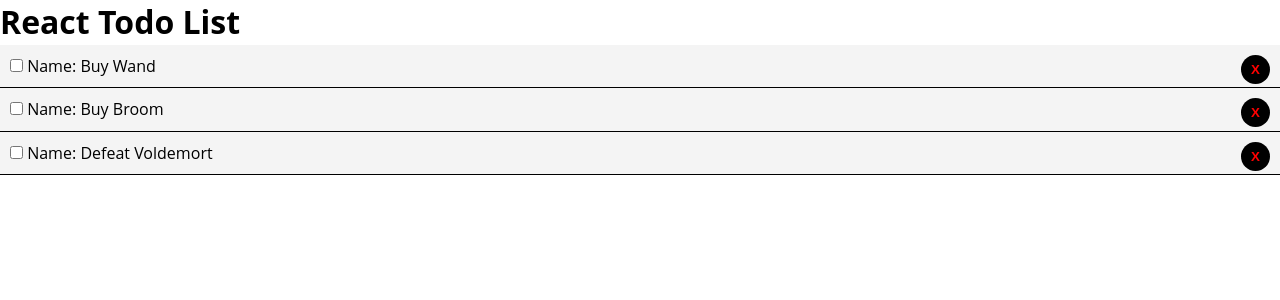
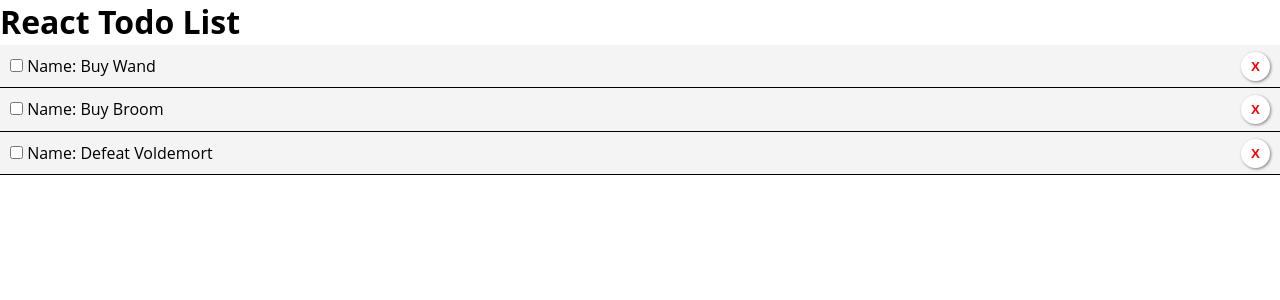
Before and after one commit to JS-goose/react-todo-list, a React (Create React App) app: page / in a window 1280 px wide. Shown: the top 300 px of the page. Built offline with nearby package versions, Linux system fonts and the light colour scheme.

Commit message:
adjusted delete button styling

```diff
--- a/src/components/TodoItem.js
+++ b/src/components/TodoItem.js
@@ -33,13 +33,15 @@ TodoItem.propTypes = {
 };
 
 const delBtn = {
-  backgroundColor: 'black',
+  backgroundColor: 'white',
   color: 'red',
   fontWeight: 900,
   padding: '7px 10px',
   border: 'none',
   borderRadius: '50%',
-  float: 'right'
+  float: 'right',
+  boxShadow: '1px 1px 3px gray',
+  marginTop: '-3px'
 }
 
 export default TodoItem;
```
